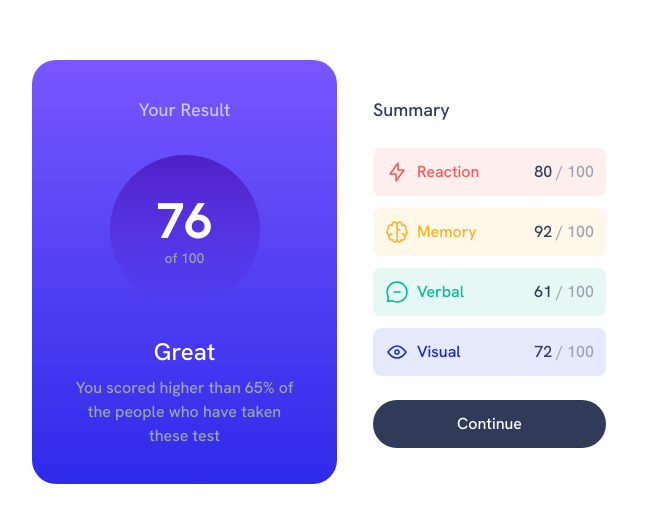
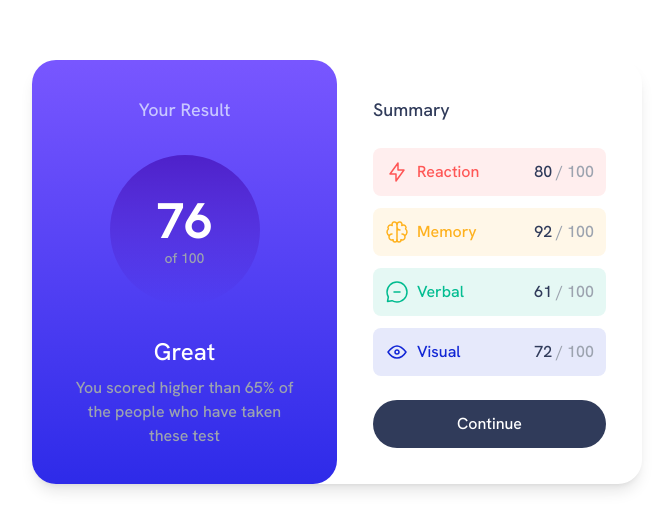
Before and after one commit to lucasfeklein/results-summary, a React (Vite) app: page / in a window 1280 px wide. Shown: the part 128-658 px from the top of the page, without its empty margins (303-974 px from the left). Built offline with nearby package versions, Linux system fonts and the light colour scheme.

Commit message:
ready to deploy

```diff
--- a/src/App.jsx
+++ b/src/App.jsx
@@ -3,7 +3,7 @@ import Card from "./components/Card";
 function App() {
   return (
     <div className="h-screen flex justify-center items-center">
-      <div className="flex flex-col h-screen md:h-auto md:flex-row w-screen md:max-w-[610px]">
+      <div className="flex flex-col h-screen md:h-auto md:flex-row w-screen md:max-w-[610px] shadow-lg rounded-3xl">
         <div className="flex-1 text-center flex flex-col justify-between items-center gap-6 bg-gradient-to-t from-light-royal-blue to-light-slate-blue p-9 rounded-b-3xl md:rounded-3xl">
           <h1 className="text-secondary text-lg">Your Result</h1>
           <div className="border border-none rounded-full h-[150px] w-[150px] flex flex-col justify-center bg-gradient-to-t from-persian-blue to-violet-blue">
```
